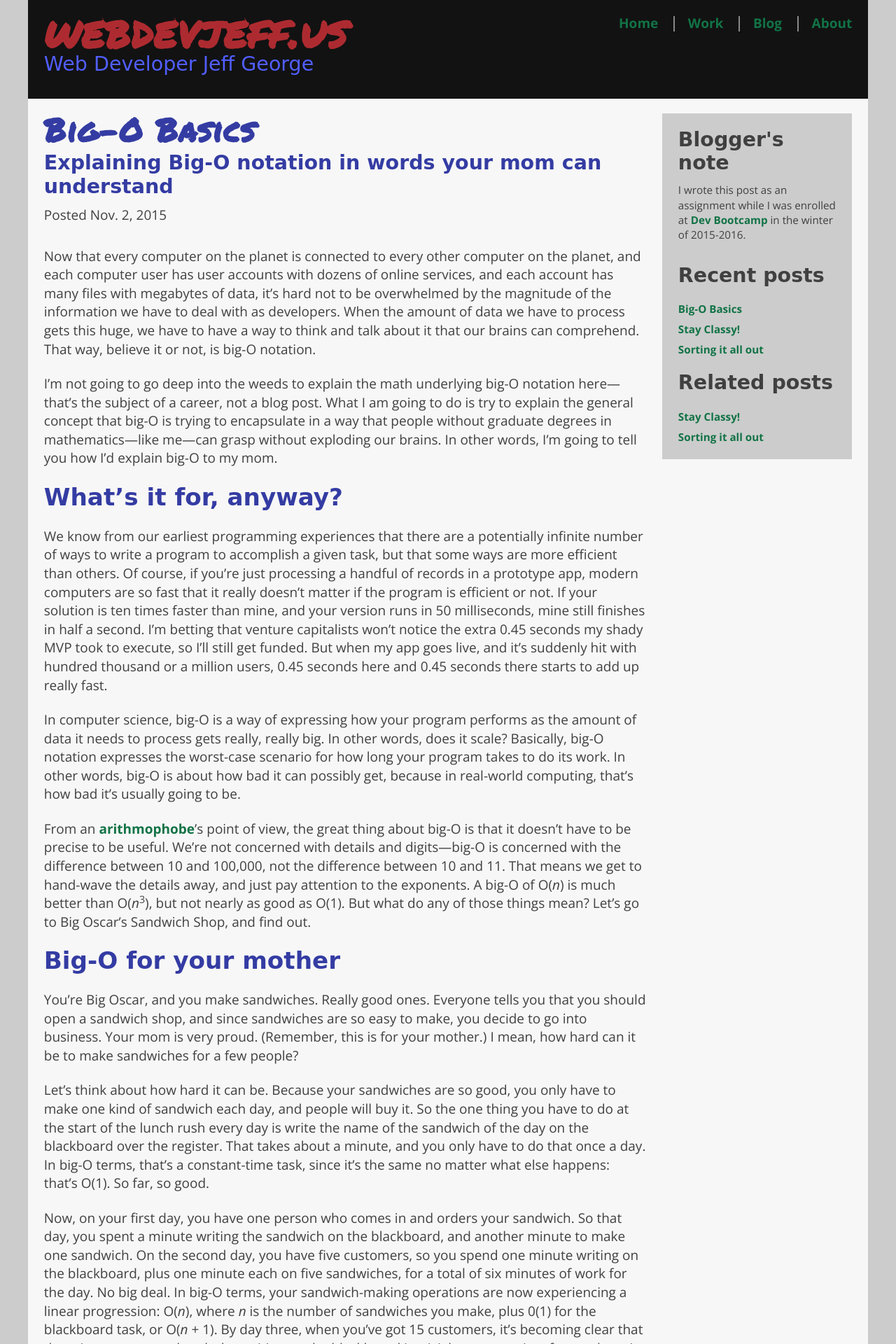
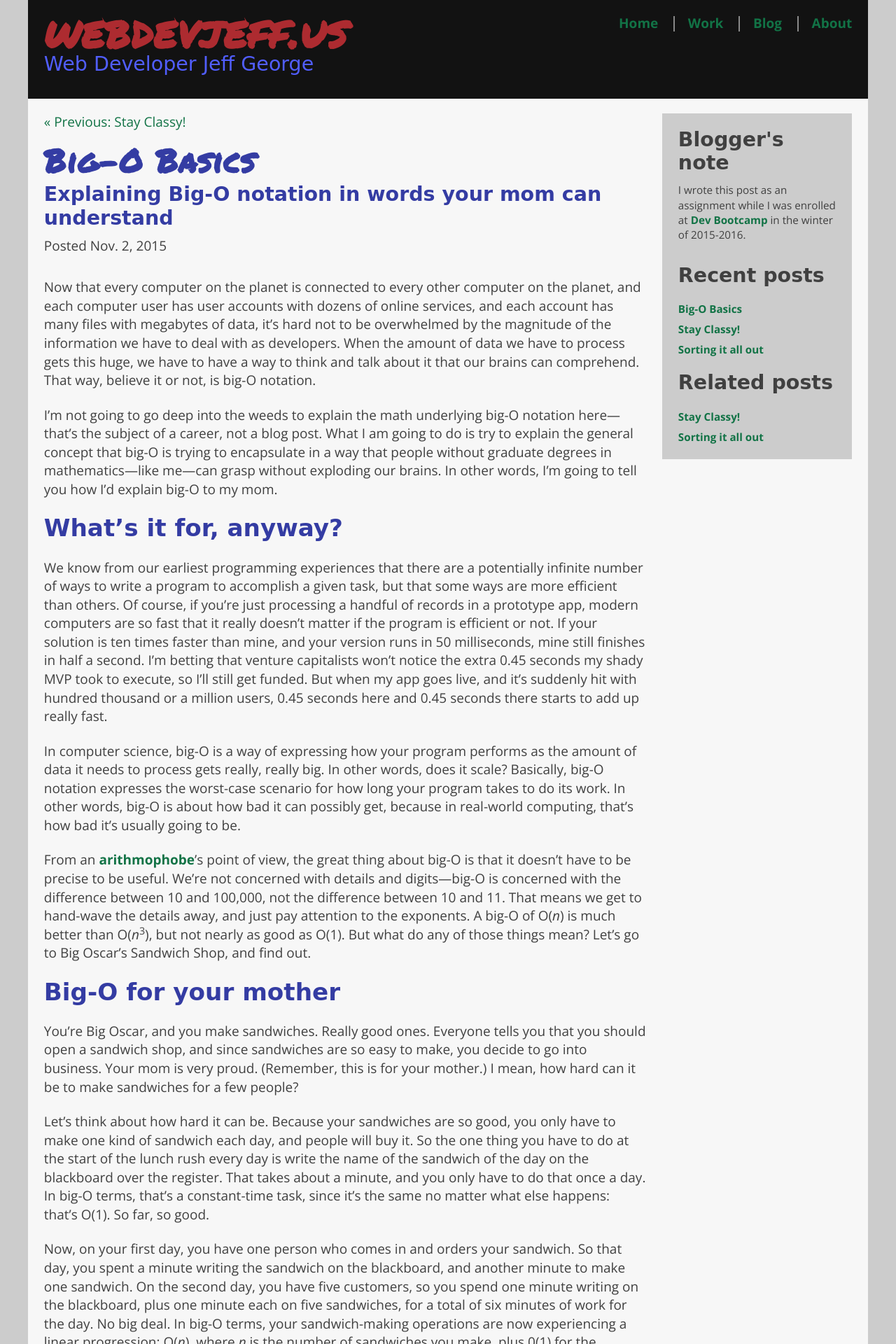
Before and after one commit to webdevjeffus/webdev-new, a Jekyll site: the page built from _posts/development/2015-11-02-big-o.md, in a window 1280 px wide. Shown: the top 1920 px of the page at 70% size. Built offline with Jekyll 4.4.1, drawn with Linux system fonts in a browser that asks for light colours; nearby versions of some CDN libraries; some web fonts are replaced; some of the changed text lies outside the part shown.

Commit message:
Create, place and style prev and next blog links

```diff
--- /dev/null
+++ b/_includes/blog-prev-next.html
@@ -0,0 +1,9 @@
+<div class="hdrm-half ftrm-half blog-prev-next">
+  {% if page.previous.url %}
+    <a class="blog-prev" href="{{site.baseurl}}{{page.previous.url}}">&laquo; Previous: {{page.previous.title}}</a>
+  {% endif %}
+
+  {% if page.next.url %}
+    <a class="blog-next" href="{{site.baseurl}}{{page.next.url}}">Next: {{page.next.title}} &raquo;</a>
+  {% endif %}
+</div>
--- a/_layouts/blog-post.html
+++ b/_layouts/blog-post.html
@@ -3,9 +3,12 @@
 section: blog
 ---
 
+
 <section class="row">
 
+
   <article class="ph-col-12 tab-col-8 cmp-col-9 gtr">
+  {% include blog-prev-next.html %}
     <header class="blog-listing">
       <h2>{{ page.title }}</h2>
       <p><strong>{{ page.subtitle }}</strong></p>
@@ -14,6 +17,9 @@
 
     {{ content }}
 
+    {% include blog-prev-next.html %}
+
+
   </article>
 
   {% include blog-side.html %}
--- a/css/main.css
+++ b/css/main.css
@@ -17,6 +17,25 @@
   font-family: 'Walter Turncoat', 'Comic Sans MS', sans-serif;
   font-size: 1.5rem;
   color: rgb( 52, 60,163);
+}
+
+.blog-prev-next {
+  display: block;
+  width: auto;
+  overflow: hidden;
+}
+
+.blog-prev,
+.blog-next {
+  display: block;
+  width: 50%;
+  font-weight: normal;
+}
+
+.blog-prev { float: left; }
+.blog-next {
+  float: right;
+  text-align: right;
 }
 
 
```
Lines whose indentation alone changed are shown as unchanged.
